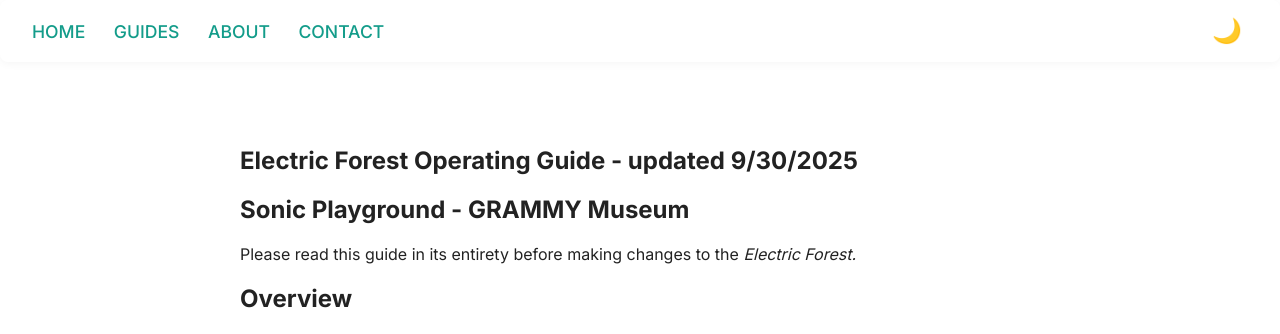
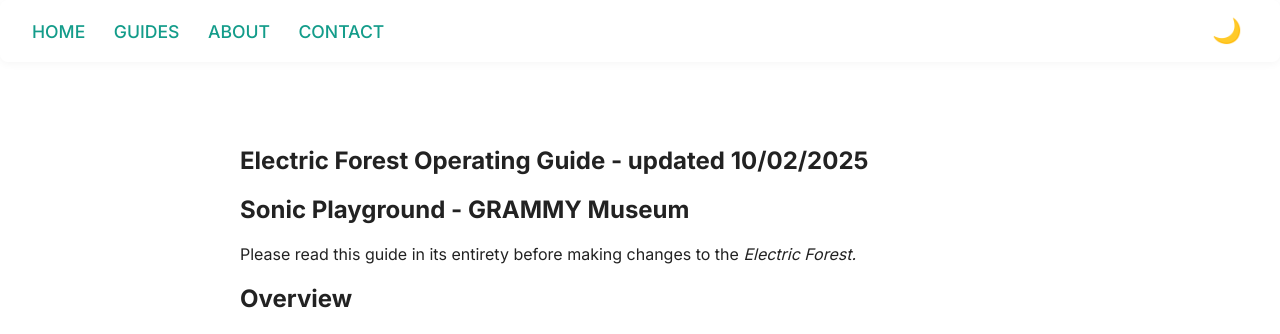
Before and after one commit to buryhoganllc/sonic-playground-guides, a Jekyll site: the page built from guides/electric-forest.md, in a window 1280 px wide and 900 px high. Shown: the top 334 px of the window. Built offline with Jekyll 4.4.1, drawn with Linux system fonts in a browser that asks for light colours.

Commit message:
docs: update guide header with date of last revision

```diff
--- a/guides/electric-forest.md
+++ b/guides/electric-forest.md
@@ -4,7 +4,7 @@
 permalink: /electric-forest/
 ---
 
-## Electric Forest Operating Guide - updated 9/30/2025
+## Electric Forest Operating Guide - updated 10/02/2025
 
 ## Sonic Playground - GRAMMY Museum
 
```
